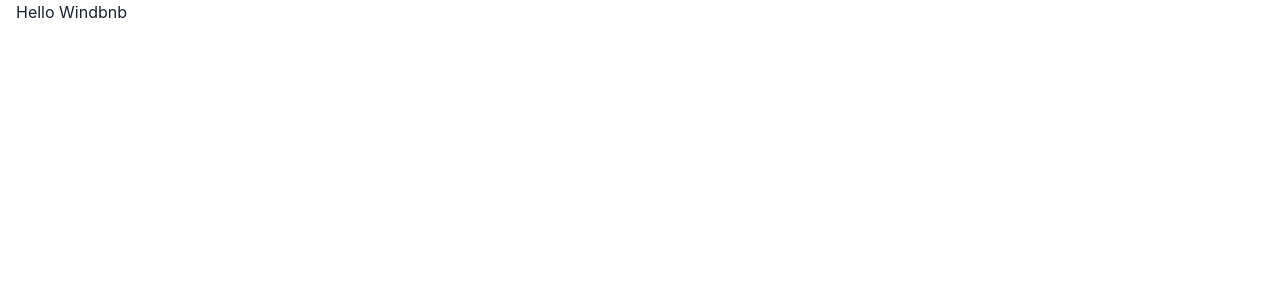
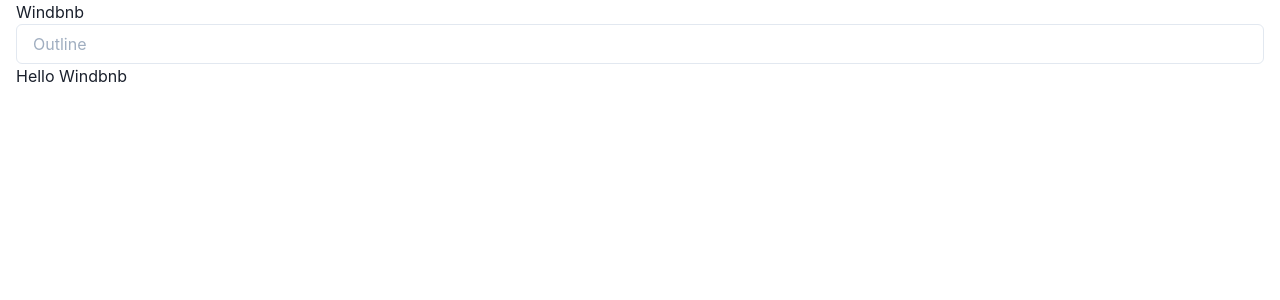
Before and after one commit to bineetNaidu/Windbnb, a Next.js app: page / in a window 1280 px wide. Shown: the top 300 px of the page. Built offline with nearby package versions, Linux system fonts and the light colour scheme.

Commit message:
🚀 add base Navbar

```diff
--- /dev/null
+++ b/src/components/Navbar.jsx
@@ -0,0 +1,16 @@
+import { Input } from '@chakra-ui/input';
+import React from 'react';
+
+const Navbar = () => {
+  return (
+    <nav>
+      <h1>Windbnb</h1>
+
+      <div>
+        <Input variant="outline" placeholder="Outline" />
+      </div>
+    </nav>
+  );
+};
+
+export default Navbar;
--- a/src/pages/index.jsx
+++ b/src/pages/index.jsx
@@ -1,8 +1,10 @@
 import { Container } from '@chakra-ui/react';
+import Navbar from '../components/Navbar';
 
 export default function Home() {
   return (
     <Container maxW="container.xl">
+      <Navbar />
       <h1>Hello Windbnb</h1>
     </Container>
   );
```
